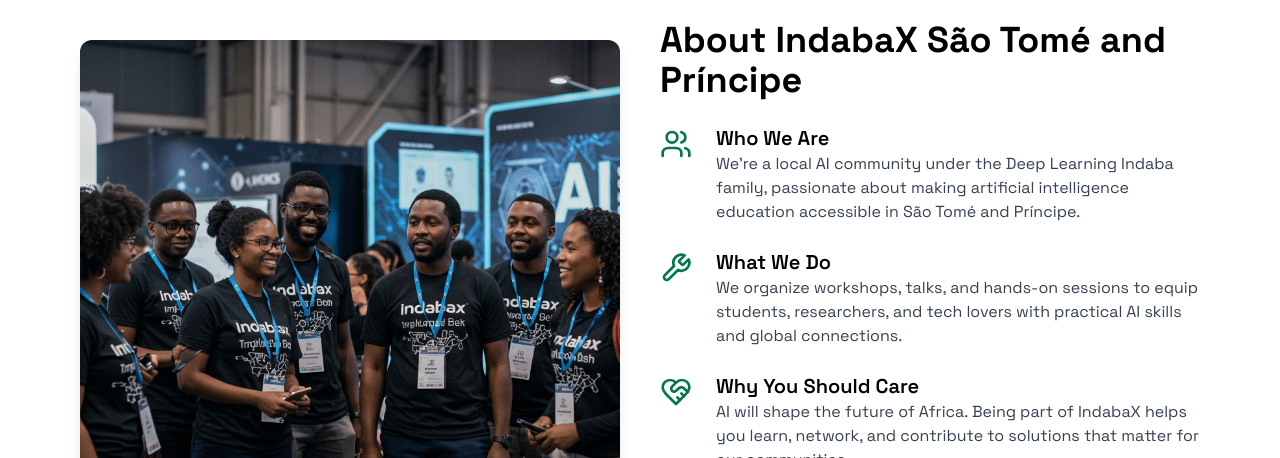
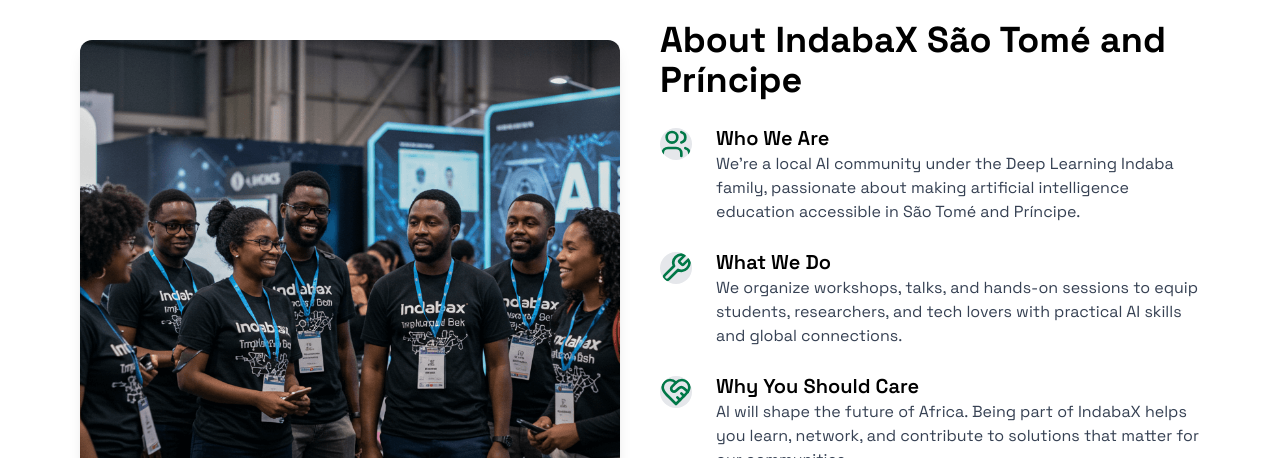
Before and after one commit to MOSOBELULU/indabaX, a React (Vite) app: page / in a window 1280 px wide. Shown: the part 900-1358 px from the top of the page. Built offline with nearby package versions, Linux system fonts and the light colour scheme.

Commit message:
wip: About section added bg-colour to the icons

```diff
--- a/src/components/home/About.jsx
+++ b/src/components/home/About.jsx
@@ -36,7 +36,7 @@
 
           <div className="flex gap-4 items-start">
             <div className="min-w-[40px] mt-1">
-              <Users className="w-8 h-8 text-[#007847]" />
+              <Users className="w-8 h-8 text-[#007847] rounded-full bg-gray-200" />
             </div>
             <div>
               <h3 className="text-lg sm:text-xl font-semibold">Who We Are</h3>
@@ -51,7 +51,7 @@
 
           <div className="flex gap-4 items-start">
             <div className="min-w-[40px] mt-1">
-              <Wrench className="w-8 h-8 text-[#007847]" />
+              <Wrench className="w-8 h-8 text-[#007847] rounded-full bg-gray-200" />
             </div>
             <div>
               <h3 className="text-lg sm:text-xl font-semibold">What We Do</h3>
@@ -63,8 +63,8 @@
           </div>
 
           <div className="flex gap-4 items-start">
-            <div className="min-w-[40px] mt-1">
-              <HeartHandshake className="w-8 h-8 text-[#007847]" />
+            <div className="min-w-[40px] mt-1 ">
+              <HeartHandshake className="w-8 h-8 text-[#007847] rounded-full bg-gray-200" />
             </div>
             <div>
               <h3 className="text-lg sm:text-xl font-semibold">Why You Should Care</h3>
```
